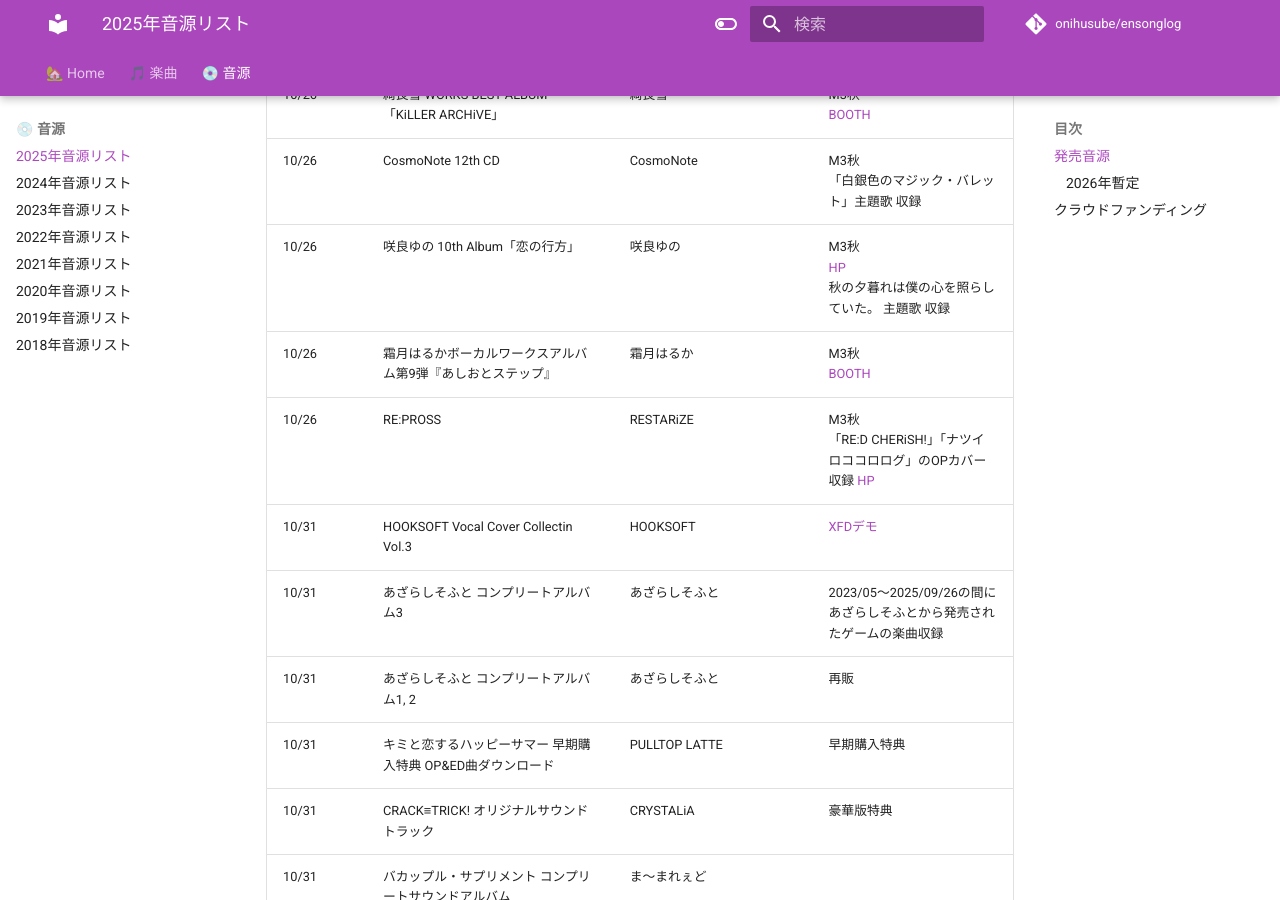
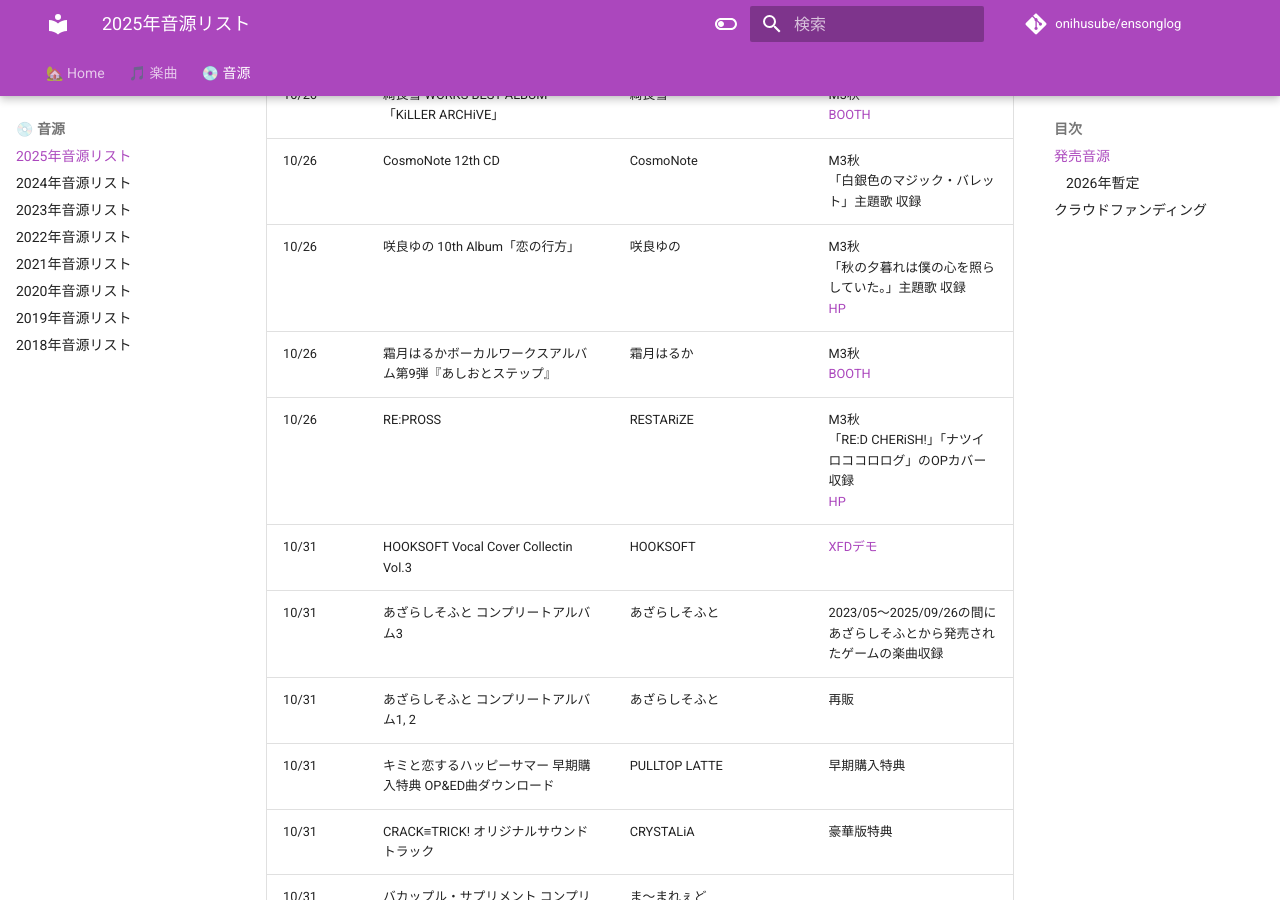
Before and after one commit to onihusube/ensonglog, an MkDocs documentation site: the page built from docs/2025/音源.md, in a window 1280 px wide and 900 px high, scrolled down 12999 px. Built offline with MkDocs 1.6.1 and Material for MkDocs 9.7.7, drawn with Linux system fonts in a browser that asks for light colours; comment, search, counter and statistics services are not loaded.

Commit message:
微修正

```diff
--- a/docs/2025/音源.md
+++ b/docs/2025/音源.md
@@ -186,9 +186,9 @@ search:
 | 10/26 | 甘い夢 | 黒瀬アイル | M3秋 </br> 「隷従の制服」主題歌 収録 |
 | 10/26 | 綺良雪 WORKS BEST ALBUM「KiLLER ARCHiVE」 | 綺良雪 | M3秋 </br> [BOOTH](https://yuki-official.booth.pm/items/7514714) |
 | 10/26 | CosmoNote 12th CD | CosmoNote | M3秋 </br> 「白銀色のマジック・バレット」主題歌 収録 |
-| 10/26 | 咲良ゆの 10th Album「恋の行方」 | 咲良ゆの | M3秋 </br> [HP](https://koinoyukue.tumblr.com/) </br> 秋の夕暮れは僕の心を照らしていた。 主題歌 収録 |
+| 10/26 | 咲良ゆの 10th Album「恋の行方」 | 咲良ゆの | M3秋 </br> 「秋の夕暮れは僕の心を照らしていた。」主題歌 収録 </br> [HP](https://koinoyukue.tumblr.com/) |
 | 10/26 | 霜月はるかボーカルワークスアルバム第9弾『あしおとステップ』 | 霜月はるか | M3秋 </br> [BOOTH](https://hiyatsukin.booth.pm/items/7490036)|
-| 10/26 | RE:PROSS | RESTARiZE | M3秋 </br> 「RE:D CHERiSH!」「ナツイロココロログ」のOPカバー収録 [HP](https://repross.tumblr.com/) |
+| 10/26 | RE:PROSS | RESTARiZE | M3秋 </br> 「RE:D CHERiSH!」「ナツイロココロログ」のOPカバー収録 </br> [HP](https://repross.tumblr.com/) |
 | 10/31 | HOOKSOFT Vocal Cover Collectin Vol.3 | HOOKSOFT | [XFDデモ](https://www.youtube.com/watch?v=EmZaEyD7XFM) |
 | 10/31 | あざらしそふと コンプリートアルバム3 | あざらしそふと | 2023/05～2025/09/26の間にあざらしそふとから発売されたゲームの楽曲収録 |
 | 10/31 | あざらしそふと コンプリートアルバム1, 2 | あざらしそふと | 再販 |
```
